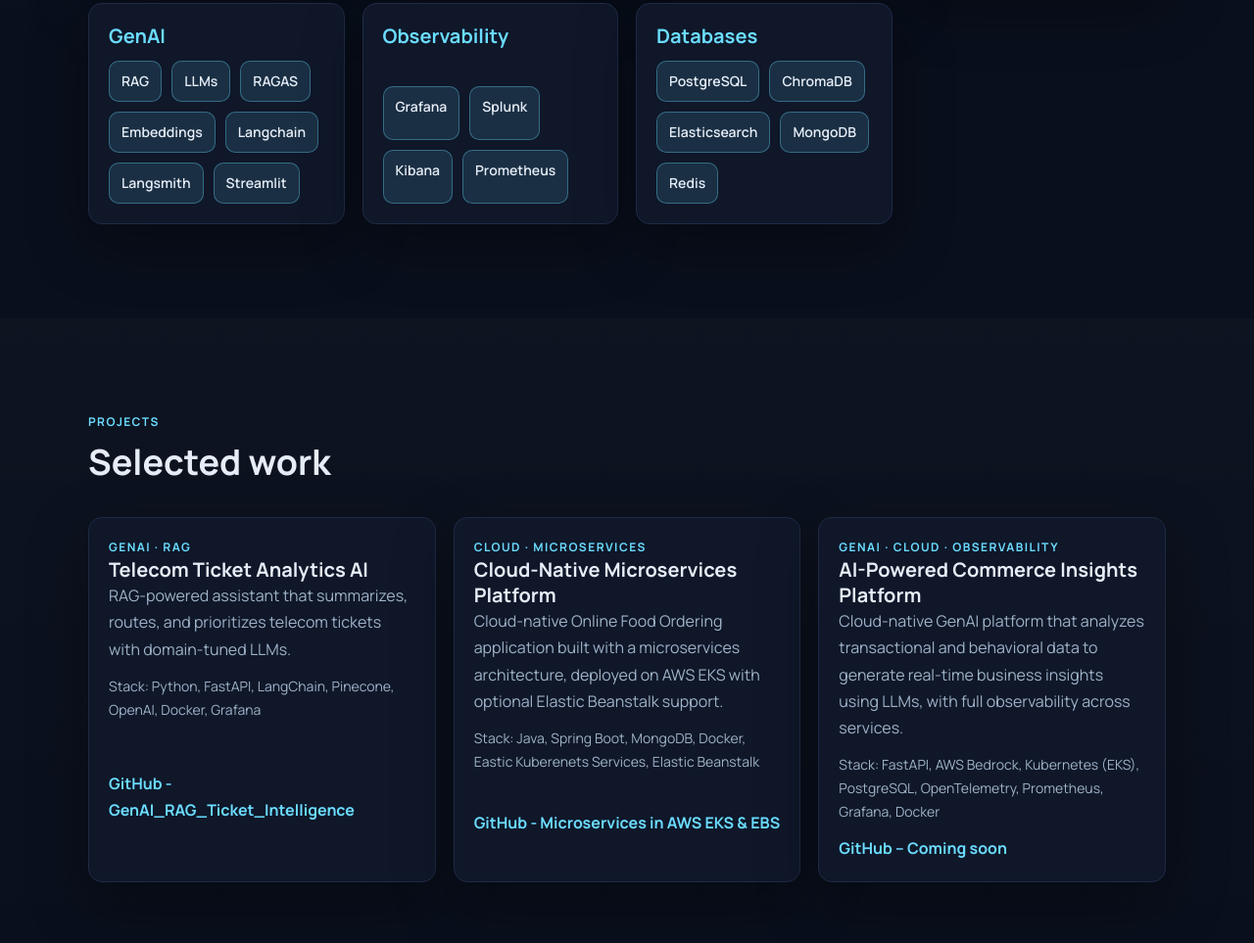
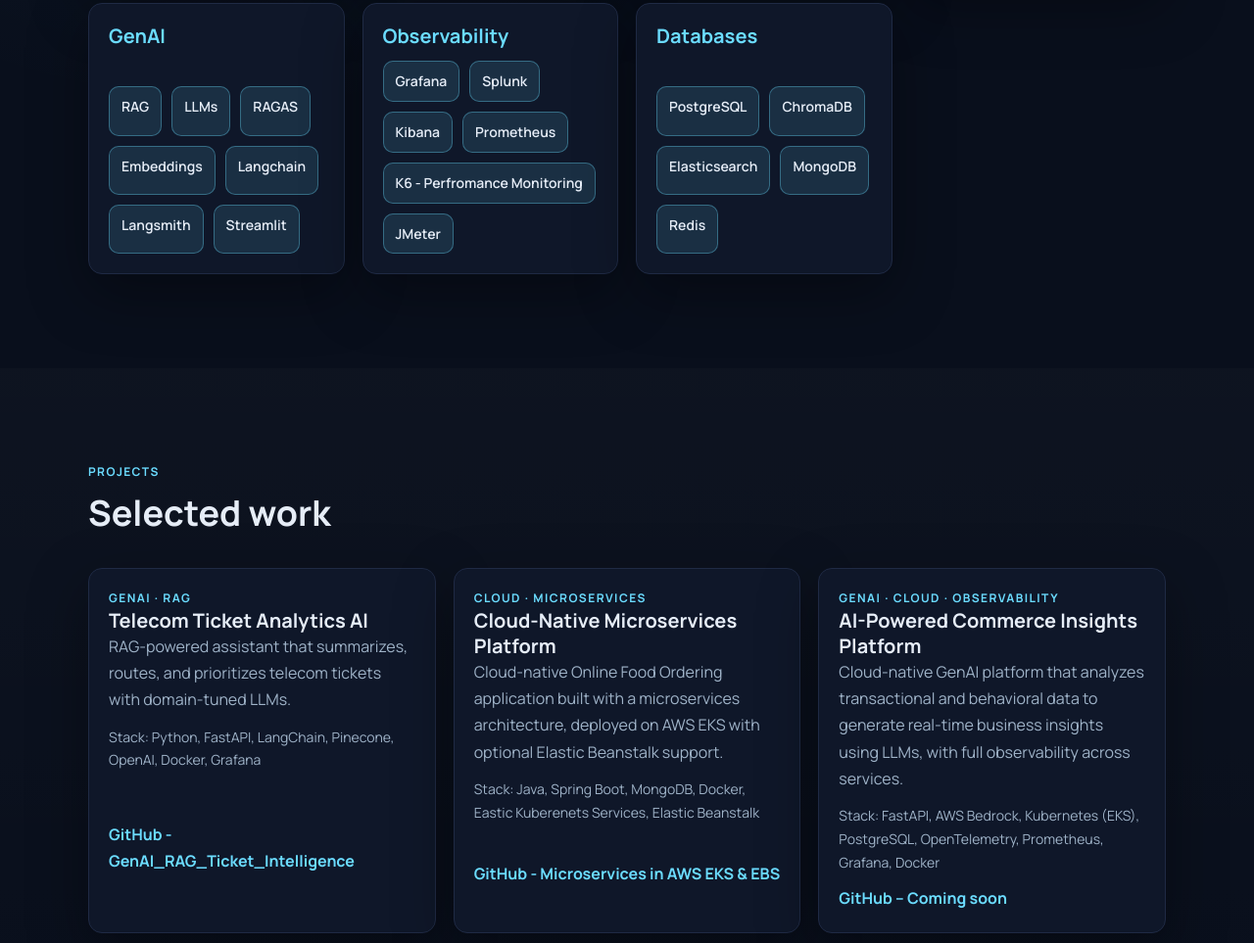
Before and after one commit to satheeshkumart50/portfolio, a plain HTML site: page index.html in a window 1280 px wide. Shown: the part 1481-2444 px from the top of the page at 98% size. Drawn offline with Linux system fonts and the light colour scheme.

Commit message:
Update index.html

```diff
--- a/index.html
+++ b/index.html
@@ -165,6 +165,8 @@
                 <span class="badge">Splunk</span>
                 <span class="badge">Kibana</span>
                 <span class="badge">Prometheus</span>
+                <span class="badge">K6 - Perfromance Monitoring</span>
+                <span class="badge">JMeter</span>
               </div>
             </article>
             <article class="skill-card">
```
